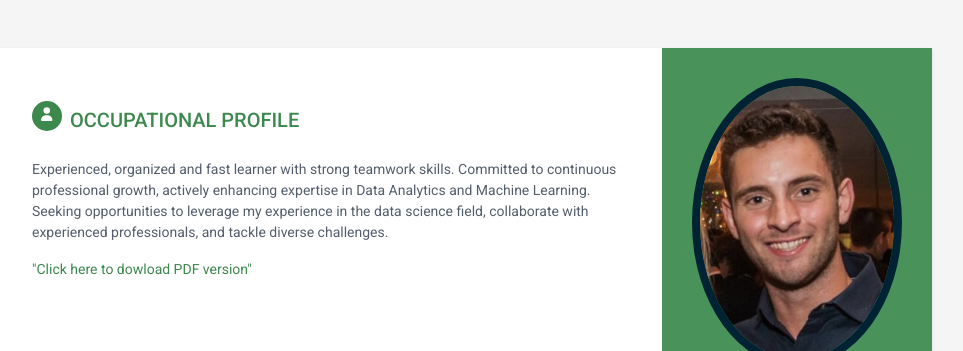
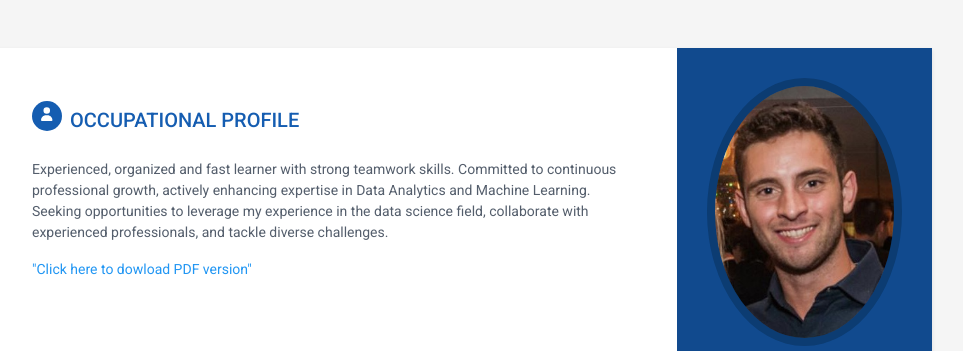
Before and after one commit to chapaman98/chapaman98.github.io, a plain HTML site: page index.html in a window 1280 px wide. Shown: the top 351 px of the page, without its empty margins (188-1151 px from the left). Drawn offline with Linux system fonts and the light colour scheme.

Commit message:
cambio de color

```diff
--- a/index.html
+++ b/index.html
@@ -15,7 +15,7 @@
     <!-- Global CSS -->
     <link rel="stylesheet" href="assets/plugins/bootstrap/css/bootstrap.min.css">
     <!-- Theme CSS -->
-    <link id="theme-style" rel="stylesheet" href="assets/css/orbit-3.css">
+    <link id="theme-style" rel="stylesheet" href="assets/css/orbit-1.css">
 </head>
 
 <body>
```
